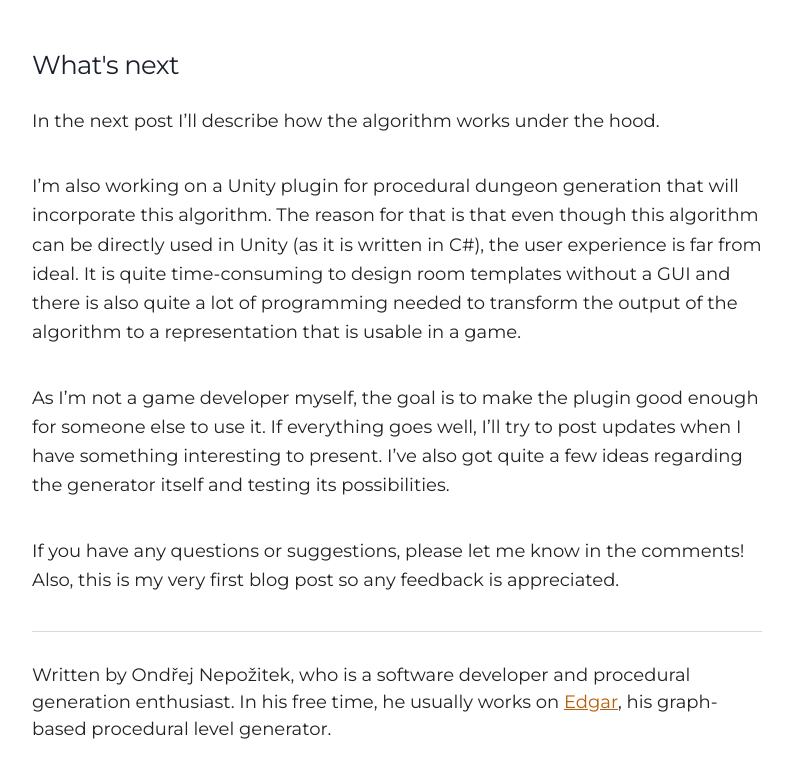
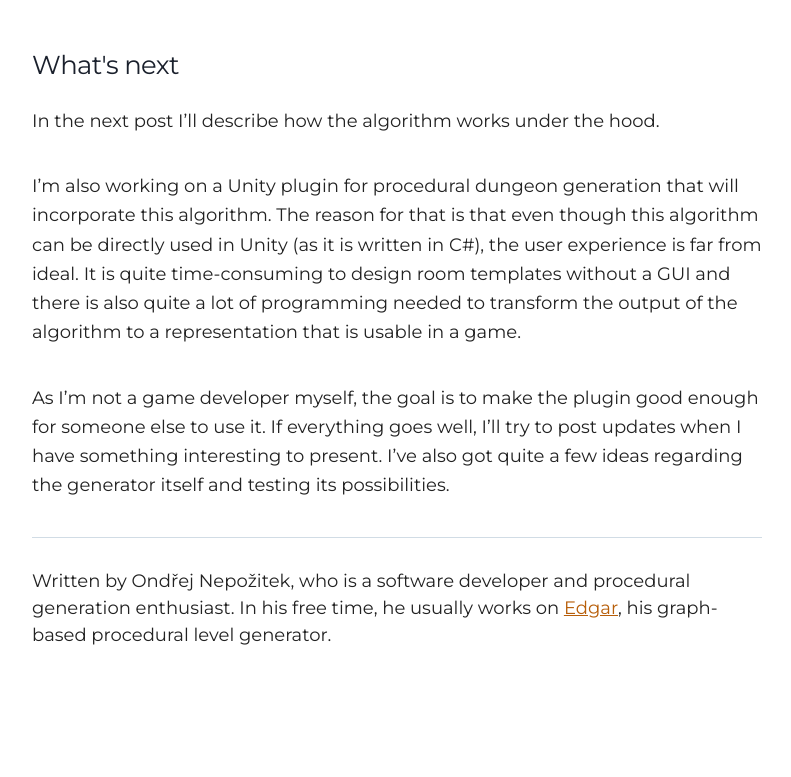
Before and after one commit to OndrejNepozitek/personal-website, a Gatsby site: page /graph-based-dungeon-generator-basics-1/ in a window 1280 px wide. Shown: the part 3839-4616 px from the top of the page, without its empty margins (368-1159 px from the left). After the commit the page ends 4558 px from the top, so only its background shows below. Built offline with nearby package versions, Linux system fonts and the light colour scheme; Gatsby itself is replaced by a stand-in of ours; some packages are replaced by stand-ins of ours.

Commit message:
Small content change

```diff
--- a/content/blog/1-graph-based-dungeon-generator-basics/index.mdx
+++ b/content/blog/1-graph-based-dungeon-generator-basics/index.mdx
@@ -93,5 +93,3 @@ In the next post I’ll describe how the algorithm works under the hood.
 I’m also working on a Unity plugin for procedural dungeon generation that will incorporate this algorithm. The reason for that is that even though this algorithm can be directly used in Unity (as it is written in C#), the user experience is far from ideal. It is quite time-consuming to design room templates without a GUI and there is also quite a lot of programming needed to transform the output of the algorithm to a representation that is usable in a game.
 
 As I’m not a game developer myself, the goal is to make the plugin good enough for someone else to use it. If everything goes well, I’ll try to post updates when I have something interesting to present. I’ve also got quite a few ideas regarding the generator itself and testing its possibilities.
-
-If you have any questions or suggestions, please let me know in the comments! Also, this is my very first blog post so any feedback is appreciated.
```
